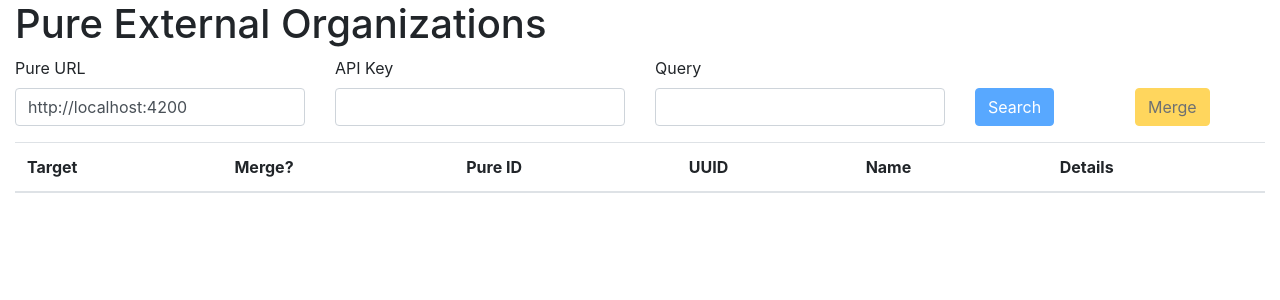
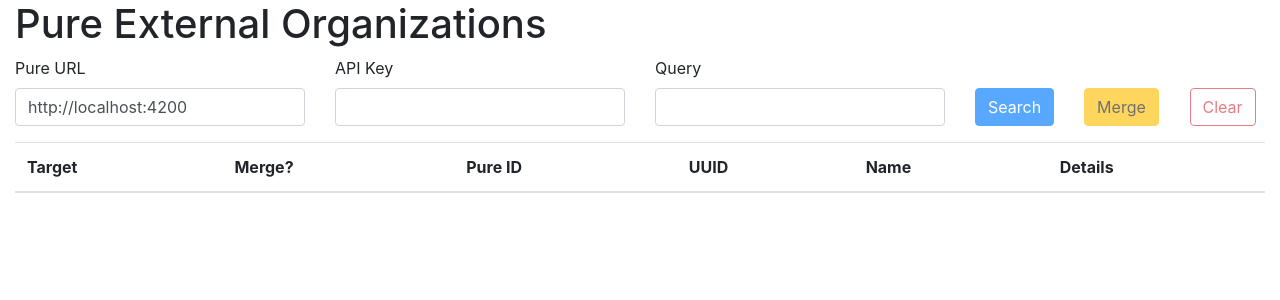
Before and after one commit to StAResComp/pure-external-orgs, an Angular app: page / in a window 1280 px wide. Shown: the top 300 px of the page. Built offline with nearby package versions, Linux system fonts and the light colour scheme.

Commit message:
Adds button to clear selection

```diff
--- a/src/app/app.component.html
+++ b/src/app/app.component.html
@@ -35,6 +35,11 @@
             <button [disabled]="loading || merging || !targetOrg || !orgsToMerge.length" (click)="confirmMerge(mergeModal)" type="button" class="btn btn-warning" data-toggle="modal" data-target="#mergeModal">
               Merge
               <span *ngIf="merging" class="spinner-border spinner-border-sm" role="status" aria-hidden="true"></span>
+            </button>
+          </div>
+          <div class="form-group col">
+            <button [disabled]="!targetOrg && !orgsToMerge.length" (click)="clearSelection()" type="button" class="btn btn-outline-danger">
+              Clear
             </button>
           </div>
         </div>
--- a/src/app/app.component.ts
+++ b/src/app/app.component.ts
@@ -41,9 +41,8 @@ export class AppComponent {
         (response) => {
           this.results = response.items;
           this.success = `Retrieved ${response.count} External Organization records from Pure`;
+          this.clearSelection();
           this.focusOrg = this.results[0];
-          this.targetOrg = undefined;
-          this.orgsToMerge = [];
           this.loading = false;
         },
         (error) => {
@@ -92,9 +91,7 @@ export class AppComponent {
         (response) => {
           this.success = `Merge apparently successful`;
           this.results = [];
-          this.focusOrg = undefined;
-          this.targetOrg = undefined;
-          this.orgsToMerge = [];
+          this.clearSelection();
           this.merging = false;
           this.modalService.dismissAll();
           this.search();
@@ -113,4 +110,10 @@ export class AppComponent {
   public closeErrorAlert() {
     this.error = '';
   }
+
+  public clearSelection() {
+    this.focusOrg = undefined;
+    this.targetOrg = undefined;
+    this.orgsToMerge = [];
+  }
 }
```
